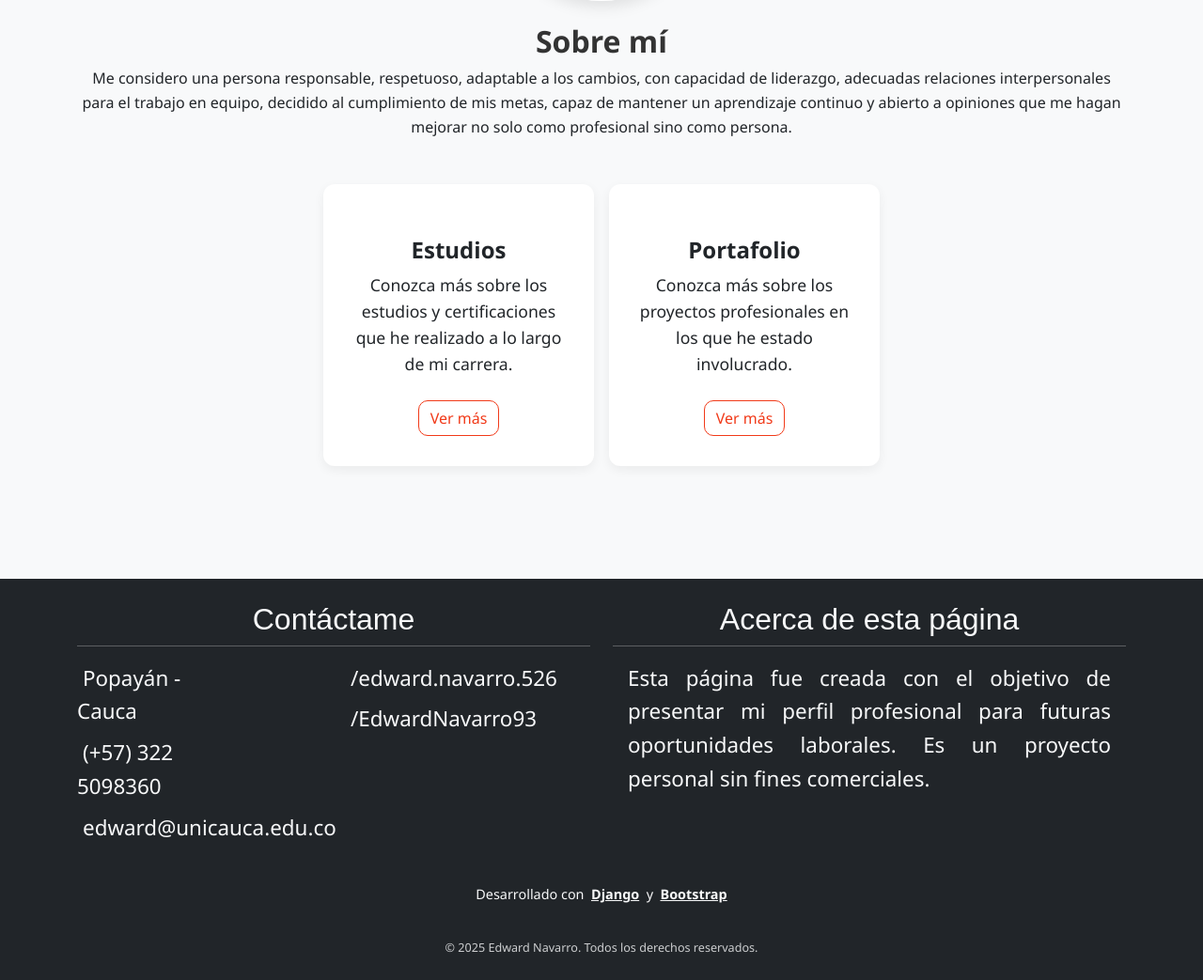
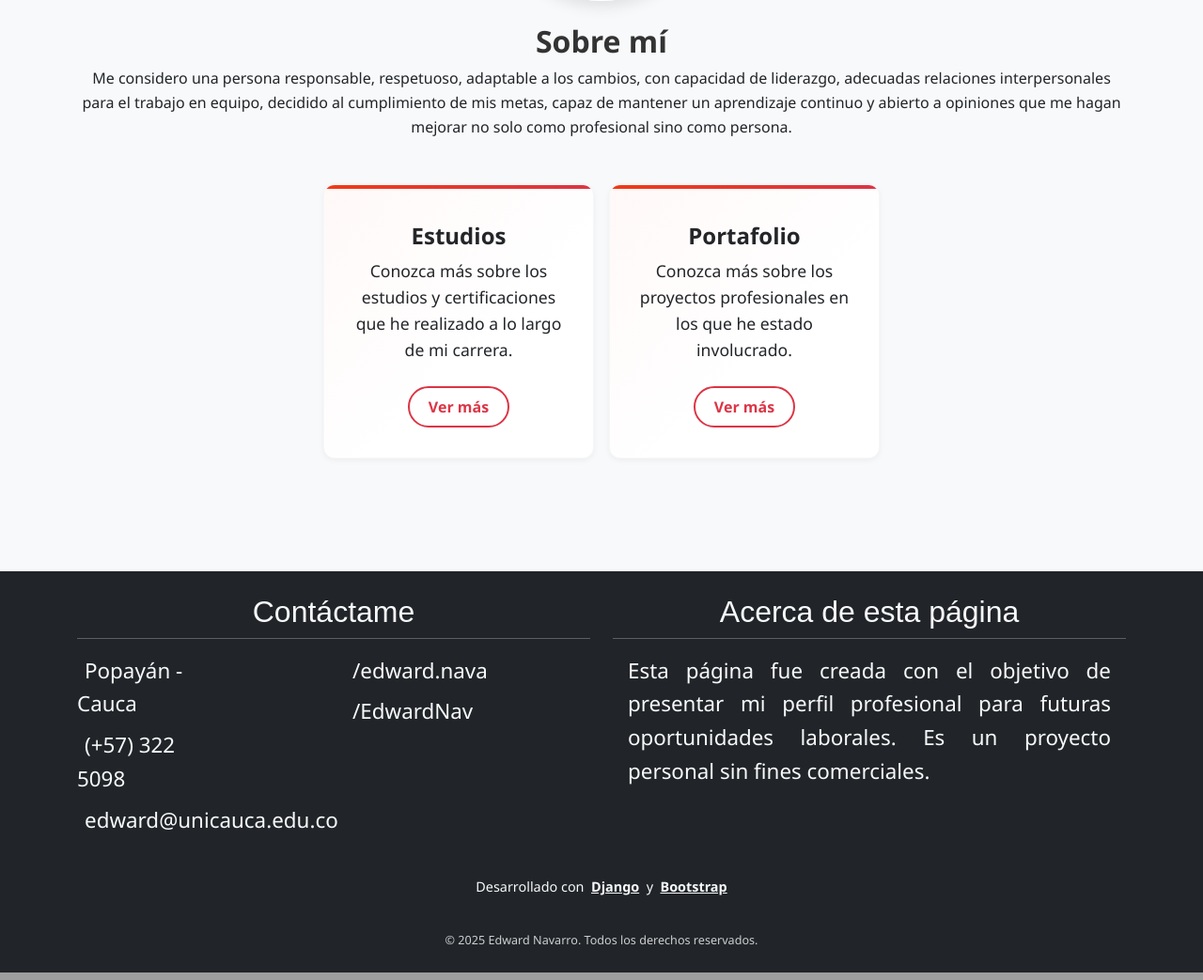
Before and after one commit to EdwardNavarroAs/portafolio, a Django app: page / in a window 1280 px wide. Shown: the part 1067-2110 px from the top of the page at 94% size. Run offline with Django 5.2, Linux system fonts and the light colour scheme.

Commit message:
Mejorando el estilo visual del main principal en la pagina home.html

```diff
--- a/miweb/static/css/base.css
+++ b/miweb/static/css/base.css
@@ -18,14 +18,18 @@ p {
 }
 
 /*estilos de los botones*/
-.btn-outline-danger{
-    color: #f13a19;
-    border-color: #f13a19;
-    border-width: 1px;
-    border-radius: 10px;
+.btn-outline-danger {
+  color: #dc3545;
+  border: 2px solid #dc3545;
+  border-radius: 6px;
+  padding: 0.5rem 1.25rem;
+  font-weight: 500;
+  background-color: transparent;
+  transition: background-color 0.3s ease, color 0.3s ease, box-shadow 0.3s ease;
 }
 
-.btn-outline-danger:hover{
-    color:#FFFFFF;
-    background-color:#f13a19;
+.btn-outline-danger:hover {
+  color: #fff;
+  background-color: #dc3545;
+  box-shadow: 0 3px 8px rgba(220, 53, 69, 0.3);
 }
--- a/miweb/static/css/home.css
+++ b/miweb/static/css/home.css
@@ -1,4 +1,5 @@
 /* ========== ENCABEZADO PRINCIPAL ========== */
+/* Estructura del header de la página de inicio */
 .page-header {
   min-height: 100vh;
   position: relative;
@@ -13,6 +14,7 @@
   overflow: hidden;
 }
 
+/* Imagen de fondo personalizada */
 .custom-header-bg {
   background-image: url('../img/antoine-barres.jpg');
   background-size: cover;
@@ -28,14 +30,16 @@
   flex-direction: column;
   align-items: center;
   animation: fadeIn 2s ease-in-out forwards;
-  position: relative; /* Para posicionar la nube dentro */
+  position: relative; /* Necesario para posicionar la nube */
 }
 
+/* Efecto de aparición suave del título */
 @keyframes fadeIn {
   from { opacity: 0; transform: translateY(30px); }
   to   { opacity: 1; transform: translateY(0); }
 }
 
+/* Logo superior */
 .main-logo {
   max-width: 90px;
   margin-bottom: 1rem;
@@ -44,6 +48,7 @@
   width: 100%;
 }
 
+/* Título principal con gradiente */
 .main-title {
   font-size: clamp(2.5rem, 4vw, 3.5rem);
   font-weight: 700;
@@ -55,30 +60,16 @@
   margin-bottom: 1rem;
 }
 
+/* Subtítulo debajo del título principal */
 .description-subtitle {
   font-size: 1.25rem;
   font-weight: 500;
   opacity: 0.95;
 }
 
-/* Niebla izquierda y derecha */
-/* Título + nube que sube con él */
-.title-brand {
-  max-width: 730px;
-  margin: 8% auto 0;
-  display: flex;
-  flex-direction: column;
-  align-items: center;
-  animation: fadeIn 2s ease-in-out forwards;
-  position: relative; /* Para posicionar la nube dentro */
-}
+/* ========== EFECTOS DE NIEBLA Y NUBES ========== */
 
-@keyframes fadeIn {
-  from { opacity: 0; transform: translateY(30px); }
-  to   { opacity: 1; transform: translateY(0); }
-}
-
-/* Nube que sube con el título */
+/* Nube principal que sube con el título */
 .fog-title {
   position: absolute;
   bottom: -40px;
@@ -88,7 +79,7 @@
   z-index: 3;
 }
 
-/* Nube que aparece después (derecha) */
+/* Nube baja que aparece después, desde ambos lados */
 .fog-low {
   position: absolute;
   bottom: 0;
@@ -100,7 +91,6 @@
   z-index: 2;
   animation: fogFadeIn 3s ease-out 1s forwards;
 }
-
 .fog-low.right {
   left: auto;
   right: 0;
@@ -108,11 +98,13 @@
   margin-right: -35%;
 }
 
+/* Animación de aparición de niebla baja */
 @keyframes fogFadeIn {
   from { transform: translateY(40px); opacity: 0; }
   to   { transform: translateY(0);   opacity: 1; }
 }
 
+/* Nubes en movimiento continuo (loop horizontal) */
 .moving-clouds {
   position: absolute;
   bottom: 0;
@@ -123,19 +115,18 @@
   animation: cloudLoop 80s linear infinite;
   z-index: 1;
 }
-
 .custom-cloud-bg {
   background-image: url('../img/clouds.png');
   background-repeat: repeat-x;
   background-position: top;
   background-size: contain;
 }
-
 @keyframes cloudLoop {
   0%   { transform: translate3d(0, 0, 0); }
   100% { transform: translate3d(-50%, 0, 0); }
 }
 
+/* Adaptación de altura para pantallas pequeñas */
 @media (max-width: 768px) {
   .moving-clouds {
     height: 300px;
@@ -143,7 +134,7 @@
   }
 }
 
-/* Accesibilidad */
+/* Accesibilidad: sin animaciones para usuarios que lo prefieren */
 @media (prefers-reduced-motion: reduce) {
   .cloudLoop,
   .moving-clouds,
@@ -152,7 +143,9 @@
   }
 }
 
-/* ========== PERFIL ========== */
+/* ========== SECCIÓN PERFIL PERSONAL ========== */
+
+/* Contenedor redondo de la foto */
 .profile-picture {
   position: relative;
   width: 180px;
@@ -166,6 +159,7 @@
   transition: box-shadow 0.3s ease, transform 0.3s ease;
 }
 
+/* Brillo al pasar el cursor */
 .profile-picture::before {
   content: "";
   position: absolute;
@@ -181,7 +175,6 @@
   transition: transform 0.5s ease-in-out;
   pointer-events: none;
 }
-
 .profile-picture:hover {
   transform: scale(1.02);
   box-shadow: 0 8px 20px rgba(0, 0, 0, 0.25);
@@ -190,6 +183,7 @@
   transform: rotate(45deg) translateX(100%);
 }
 
+/* Imagen interior */
 .profile-picture img {
   width: 100%;
   height: 100%;
@@ -197,54 +191,92 @@
   object-position: center 10%;
 }
 
-/* ========== TARJETAS ========== */
+/* ========== TARJETAS PERSONALIZADAS ========== */
+
+.cards {
+  align-items: stretch;
+}
+
+/* Estilo base de la tarjeta */
 .card.card-fixed {
   width: 18rem;
   margin-bottom: 1.5rem;
-  border: none;
+  border: 1px solid rgba(0, 0, 0, 0.03); /* Línea sutil */
   border-radius: 0.75rem;
-  box-shadow: 0 4px 12px rgba(0, 0, 0, 0.06);
   background-color: #ffffff;
-  transition: transform 0.3s ease;
-}
-.card.card-fixed:hover {
-  transform: translateY(-5px);
+  box-shadow: 0 2px 6px rgba(0, 0, 0, 0.05);
+  transition: transform 0.3s ease, box-shadow 0.3s ease;
+  display: flex;
+  flex-direction: column;
+  position: relative;
+  overflow: hidden;
 }
 
+/* Superposición sutil con gradiente */
+.card.card-fixed::before {
+  content: "";
+  position: absolute;
+  inset: 0;
+  background: linear-gradient(135deg, rgba(241, 58, 25, 0.03), transparent 60%);
+  pointer-events: none;
+  z-index: 0;
+}
+
+/* Franja decorativa en la parte superior */
+.card.card-fixed::after {
+  content: "";
+  position: absolute;
+  top: 0;
+  left: 0;
+  width: 100%;
+  height: 4px;
+  background: linear-gradient(90deg, #f13a19, #dc3545);
+  border-top-left-radius: 0.75rem;
+  border-top-right-radius: 0.75rem;
+}
+
+/* Hover: animación de elevación y sombra */
+.card.card-fixed:hover {
+  transform: translateY(-10px);
+  box-shadow: 0 12px 28px rgba(0, 0, 0, 0.1);
+}
+
+/* Contenido de la tarjeta */
 .card-body {
+  flex: 1;
   padding: 2rem 1.5rem;
   display: flex;
   flex-direction: column;
+  justify-content: space-between;
   align-items: center;
-  height: 100%;
 }
-
 .card-title {
   font-size: 1.5rem;
   font-weight: 600;
   margin-top: 0.5rem;
   text-align: center;
 }
-
 .card-paragph {
   font-size: 1rem;
   line-height: 1.6;
   text-align: center;
   margin-bottom: 1.5rem;
 }
-
 .card-body .icon {
   font-size: 3rem;
   color: #c0392b;
   margin-bottom: 1rem;
 }
-
-.btn-outline-danger:hover {
-  transform: scale(1.03);
-  transition: transform 0.2s ease;
+.card-body .btn {
+  margin-top: auto;
+  font-weight: 600;
+  padding: 0.5rem 1.25rem;
+  border-radius: 30px;
+  transition: all 0.3s ease-in-out;
 }
 
-/* ========== EFECTOS SCROLL ========== */
+/* ========== EFECTOS SCROLL ==========
+   Se usa con JS para que los elementos aparezcan al hacer scroll */
 .scroll-fade {
   opacity: 0;
   transform: translateY(30px);
--- a/miweb/templates/miweb/home.html
+++ b/miweb/templates/miweb/home.html
@@ -54,19 +54,24 @@
         <!-- Tarjetas -->
         <section class="section cards d-flex flex-wrap justify-content-center gap-3">
             <div class="card card-fixed">
-                <div class="card-body">
+                <div class="card-body d-flex flex-column justify-content-between">
+                <div class="text-center">
                     <i class="icon icon-award-48" aria-hidden="true"></i>
                     <h3 class="card-title">Estudios</h3>
                     <p class="card-paragph">Conozca más sobre los estudios y certificaciones que he realizado a lo largo de mi carrera.</p>
-                    <a href="{% url 'estudios' %}" class="btn btn-outline-danger">Ver más</a>
+                </div>
+                <a href="{% url 'estudios' %}" class="btn btn-outline-danger mt-auto">Ver más</a>
                 </div>
             </div>
+
             <div class="card card-fixed">
-                <div class="card-body">
+                <div class="card-body d-flex flex-column justify-content-between">
+                <div class="text-center">
                     <i class="icon icon-briefcase-24" aria-hidden="true"></i>
                     <h3 class="card-title">Portafolio</h3>
                     <p class="card-paragph">Conozca más sobre los proyectos profesionales en los que he estado involucrado.</p>
-                    <a href="{% url 'portafolio' %}" class="btn btn-outline-danger">Ver más</a>
+                </div>
+                <a href="{% url 'portafolio' %}" class="btn btn-outline-danger mt-auto">Ver más</a>
                 </div>
             </div>
         </section>
--- a/miweb/templates/miweb/partials/footer.html
+++ b/miweb/templates/miweb/partials/footer.html
@@ -1,41 +1,50 @@
 <footer class="footer mt-5 py-4 bg-dark text-light">
   <div class="container">
+
+    <!-- Título oculto para accesibilidad -->
+    <h2 class="visually-hidden">Pie de página</h2>
+
     <!-- Fila principal -->
-    <div class="row mb-4 footer-contact__list">
+    <div class="row mb-4 footer-content">
 
       <!-- Columna de contacto -->
       <div class="col-md-6 footer-contact">
         <h5 class="footer-subtitle">Contáctame</h5>
         <div class="row">
           <div class="col-sm-6">
-            <ul>
+            <ul class="list-unstyled">
               <li>
-                <a href="https://goo.gl/maps/y46dVyWxZiCLAkB76" target="_blank" rel="noopener noreferrer">
-                  <i class="fas fa-map-marker-alt"></i> Popayán - Cauca
+                <a href="https://goo.gl/maps/y46dVyWxZiCLAkB76" target="_blank" rel="noopener noreferrer" aria-label="Ubicación en Google Maps">
+                  <i class="fas fa-map-marker-alt me-2"></i>
+                  <span>Popayán - Cauca</span>
                 </a>
               </li>
               <li>
-                <a href="https://web.whatsapp.com/" target="_blank" rel="noopener noreferrer">
-                  <i class="fab fa-whatsapp"></i> (+57) 322 5098360
+                <a href="https://web.whatsapp.com/" target="_blank" rel="noopener noreferrer" aria-label="Chat por WhatsApp">
+                  <i class="fab fa-whatsapp me-2"></i>
+                  <span>(+57) 322 5098</span>
                 </a>
               </li>
               <li>
-                <a href="mailto:edward@unicauca.edu.co">
-                  <i class="fas fa-envelope"></i> edward@unicauca.edu.co
+                <a href="mailto:edward@unicauca.edu.co" aria-label="Enviar correo a edward@unicauca.edu.co">
+                  <i class="fas fa-envelope me-2"></i>
+                  <span>edward@unicauca.edu.co</span>
                 </a>
               </li>
             </ul>
           </div>
           <div class="col-sm-6">
-            <ul>
+            <ul class="list-unstyled">
               <li>
-                <a href="https://www.facebook.com/edward.navarro.526/" target="_blank" rel="noopener noreferrer">
-                  <i class="fab fa-facebook"></i> /edward.navarro.526
+                <a href="https://www.facebook.com/edward.navarro.526/" target="_blank" rel="noopener noreferrer" aria-label="Facebook">
+                  <i class="fab fa-facebook me-2"></i>
+                  <span>/edward.nava</span>
                 </a>
               </li>
               <li>
-                <a href="https://github.com/EdwardNavarro93" target="_blank" rel="noopener noreferrer">
-                  <i class="fab fa-github"></i> /EdwardNavarro93
+                <a href="https://github.com/EdwardNavarro93" target="_blank" rel="noopener noreferrer" aria-label="GitHub">
+                  <i class="fab fa-github me-2"></i>
+                  <span>/EdwardNav</span>
                 </a>
               </li>
             </ul>
@@ -47,7 +56,8 @@
       <div class="col-md-6 footer-about">
         <h5 class="footer-subtitle">Acerca de esta página</h5>
         <p>
-          Esta página fue creada con el objetivo de presentar mi perfil profesional para futuras oportunidades laborales. Es un proyecto personal sin fines comerciales.
+          Esta página fue creada con el objetivo de presentar mi perfil profesional para futuras oportunidades laborales.
+          Es un proyecto personal sin fines comerciales.
         </p>
       </div>
     </div>
@@ -70,5 +80,6 @@
         <small>&copy; 2025 Edward Navarro. Todos los derechos reservados.</small>
       </div>
     </div>
+
   </div>
 </footer>
```
